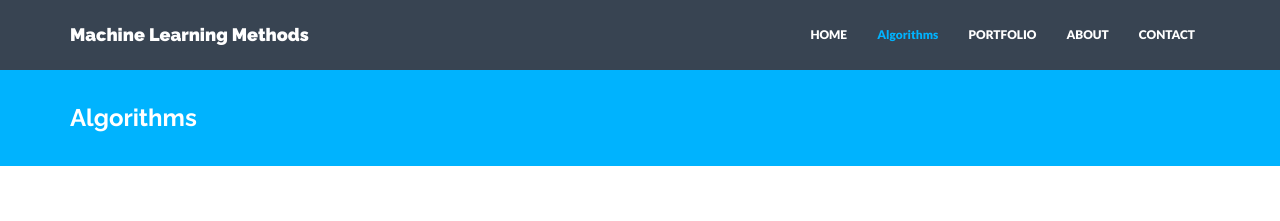
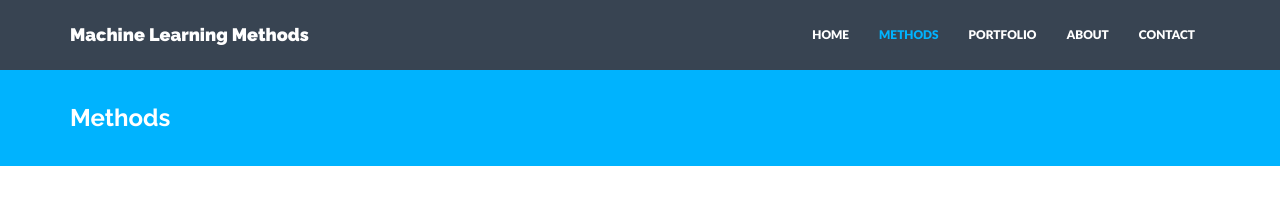
Before and after one commit to quxiaofeng/methods.ml, a Jekyll site: the page built from algorithms.html, in a window 1280 px wide and 1012 px high. Shown: the top 221 px of the window. Built offline with Jekyll 4.4.1, drawn with Linux system fonts in a browser that asks for light colours; nearby versions of some CDN libraries.

Commit message:
Changed the blog to method and algorithms
Signed-off-by: Xiaofeng QU <xiaofeng.qu.hk@ieee.org>

```diff
--- a/_includes/nav.html
+++ b/_includes/nav.html
@@ -13,7 +13,7 @@
     <div class="navbar-collapse collapse navbar-right">
       <ul class="nav navbar-nav">
         <li {% if page.title == "Home" %}class="active"{% endif %}><a href="{{"/" | prepend: site.baseurl }}">HOME</a></li>
-        <li {% if page.title == "Algorithms" %}class="active"{% endif %}><a href="{{"/algorithms/" | prepend: site.baseurl }}">Algorithms</a></li>
+        <li {% if page.title == "Methods" %}class="active"{% endif %}><a href="{{"/methods/" | prepend: site.baseurl }}">METHODS</a></li>
         <li {% if page.title == "Portfolio" %}class="active"{% endif %}><a href="{{"/portfolio/" | prepend: site.baseurl }}">PORTFOLIO</a></li>
         <li {% if page.title == "About" %}class="active"{% endif %}><a href="{{"/about/" | prepend: site.baseurl }}">ABOUT</a></li>
         <li {% if page.title == "Contact" %}class="active"{% endif %}><a href="{{"/contact/" | prepend: site.baseurl }}">CONTACT</a></li>
--- a/algorithms.html
+++ b/algorithms.html
@@ -1,7 +1,7 @@
 ---
 layout: blog
-title: Algorithms
-permalink: /algorithms/
+title: Methods
+permalink: /methods/
 ---
 
 <div class="container mtb">
@@ -10,7 +10,7 @@ permalink: /algorithms/
         <! -- BLOG POSTS LIST -->
         <div class="col-lg-8">
 
-            {% for post in site.categories['method'] %}
+            {% for post in site.categories['methods'] %}
                 <! -- Blog Post -->
                 <a href="{{ post.url | prepend: site.baseurl }}">
                     <img class="img-responsive" src="{{ "/assets/img/blog/" | prepend: site.baseurl }}{{ post.img }}">
```
Also changed, not shown: _posts/methods/2015-05-18-cosaliency-detection.markdown (renamed from _posts/method/2015-05-18-cosaliency-detection.markdown), _posts/methods/_2014-04-25-our-new-logo-is-here.markdown (renamed from _posts/method/_2014-04-25-our-new-logo-is-here.markdown), _posts/methods/_2014-04-25-time-to-change-your-apps.markdown (renamed from _posts/method/_2014-04-25-time-to-change-your-apps.markdown).
